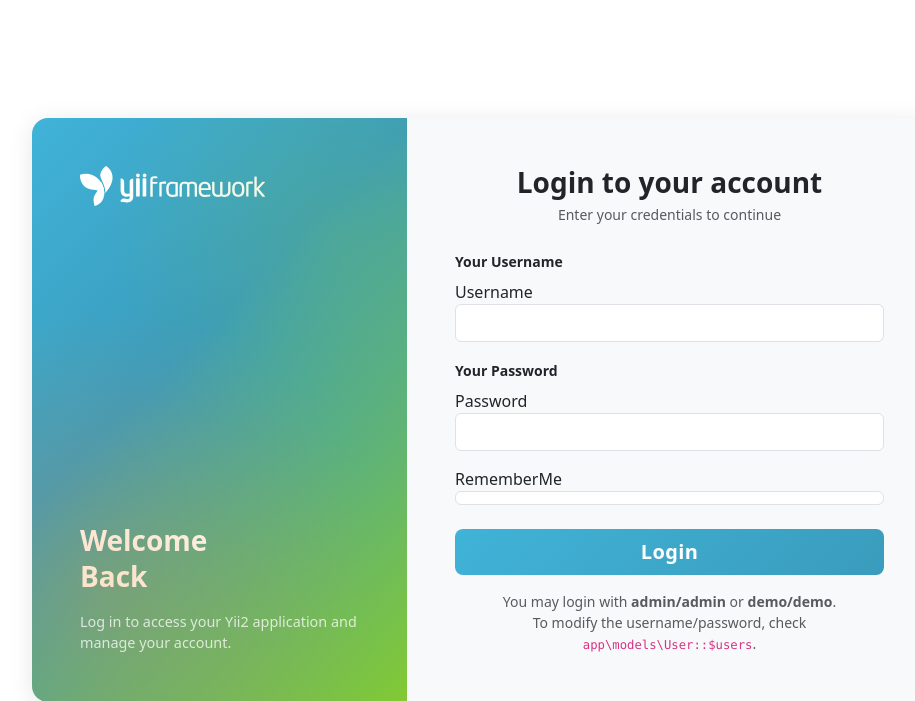
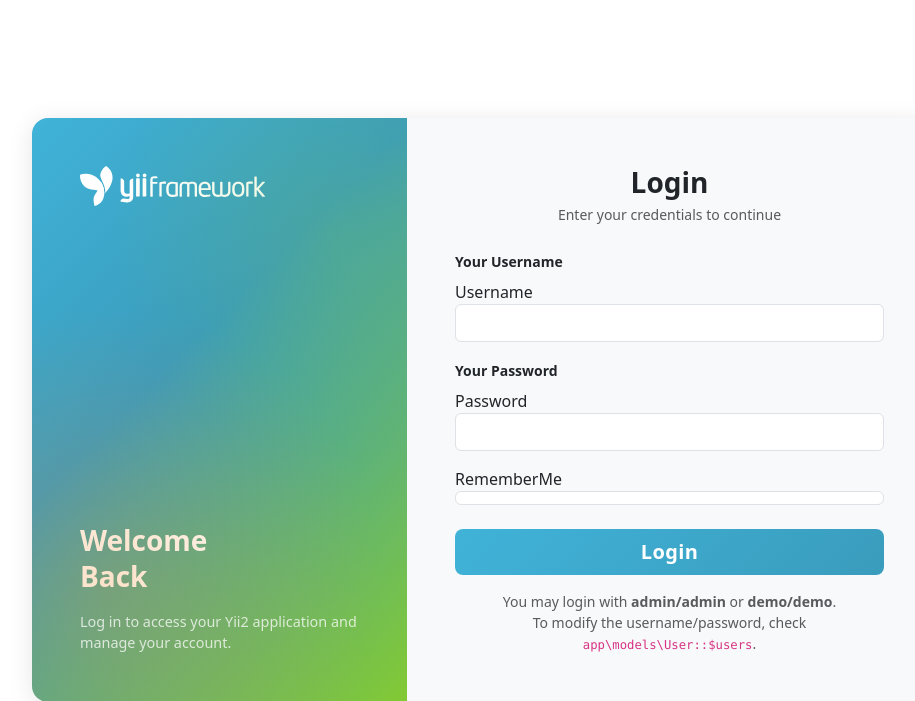
Before and after one commit to yiisoft/yii2-app-basic, a Yii app: template views/site/login.php in a window 1280 px wide. Shown: the part 30-731 px from the top of the page, without its empty margins (158-1073 px from the left). Run offline with PHP 8.4 and a stand-in for Yii, Linux system fonts and the light colour scheme; the template is opened without the code that fills it, so the values that code supplies are empty; form fields are guessed from the names that the template uses; some libraries are stand-ins or nearby versions.

Commit message:
Apply fixed Copilot review.

```diff
--- a/views/site/login.php
+++ b/views/site/login.php
@@ -59,7 +59,7 @@
                                 ],
                             ) ?>
                         </div>
-                        <h1 class="h3 fw-bold mb-1">Login to your account</h1>
+                        <h1 class="h3 fw-bold mb-1"><?= Html::encode($this->title) ?></h1>
                         <p class="text-body-secondary small">Enter your credentials to continue</p>
                     </div>
 
```
